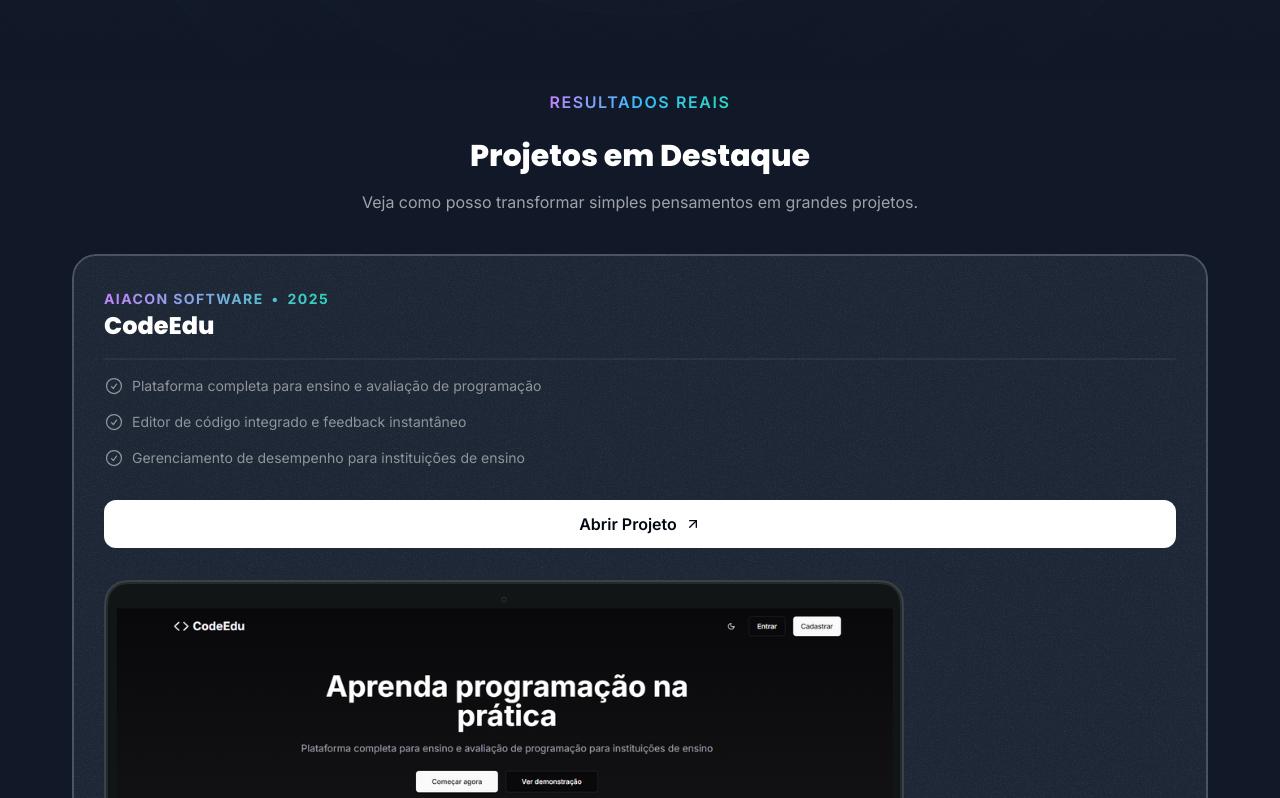
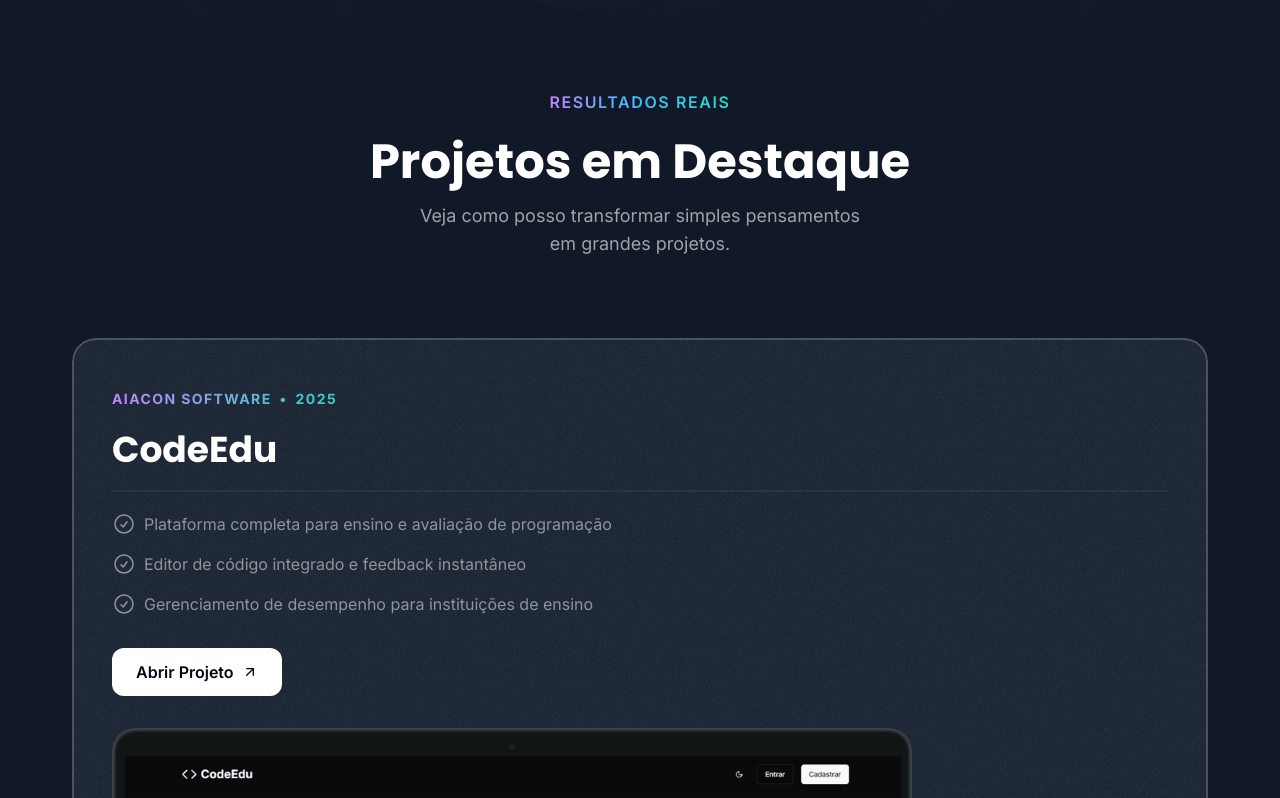
Before and after one commit to lucazolvr/portifoliosite, a Next.js app: page / in a window 1280 px wide. Shown: the part 880-1678 px from the top of the page. Built offline with nearby package versions, Linux system fonts and the light colour scheme.

Commit message:
refactor ProjectsSection for improved layout and typography; adjust font weight and enhance responsiveness

```diff
--- a/src/app/layout.tsx
+++ b/src/app/layout.tsx
@@ -9,7 +9,7 @@
 const poppins = Poppins({
   subsets: ["latin"],
   variable: "--font-serif",
-  weight: ["800"],
+  weight: ["700"],
 });
 
 export const metadata: Metadata = {
--- a/src/sections/Projects.tsx
+++ b/src/sections/Projects.tsx
@@ -4,7 +4,7 @@
 import CheckCircleIcon from "@/assets/icons/check-circle.svg";
 import ArrowUpRightIcon from "@/assets/icons/arrow-up-right.svg";
 import Image from "next/image";
-import grainImage from "@/assets/images/grain.jpg"
+import grainImage from "@/assets/images/grain.jpg";
 
 const portfolioProjects = [
   {
@@ -46,23 +46,36 @@
 ];
 
 export const ProjectsSection = () => {
-  return <section className="pb-16">
+  return (
+    <section className="pb-16">
       <div className="container">
         <div className="flex justify-center ">
           <p className="uppercase font-semibold tracking-widest bg-gradient-to-r from-purple-400 via-sky-400 to-teal-400 text-center text-transparent bg-clip-text">
             Resultados Reais
           </p>
         </div>
-      <h2 className="font-serif text-3xl text-center mt-6">Projetos em Destaque</h2>
-      <p className="text-center text-white/60 mt-4">Veja como posso transformar simples pensamentos em grandes projetos.
+        <h2 className="font-serif text-3xl md:text-5xl text-center mt-6">
+          Projetos em Destaque
+        </h2>
+        <p className="text-center md:text-lg text-white/60 mt-4 max-w-md
+          mx-auto">
+          Veja como posso transformar simples pensamentos em grandes projetos.
         </p>
-      <div className="flex flex-col mt-10 gap-20">
-        {portfolioProjects.map((project) =>(
-          <div key={project.title} className="bg-gray-800 rounded-3xl relative z-0 overflow-hidden after:z-10 after:content[''] after:absolute after:inset-0 after:outline-2 after:outline after:-outline-offset-2 after:rounded-3xl after:outline-white/20 px-8 pt-8">
-
-                <div className="absolute inset-0 -z-10 opacity-5" style={{
-                  backgroundImage: `url(${grainImage.src})`
-                }}></div>
+        <div className="mt-10 md:mt-20 flex flex-col gap-20">
+          {portfolioProjects.map((project) => (
+            <div
+              key={project.title}
+              className="bg-gray-800 rounded-3xl relative z-0 overflow-hidden
+           after:z-10 after:content[''] after:absolute after:inset-0 after:outline-2
+            after:outline after:-outline-offset-2 after:rounded-3xl after:outline-white/20
+             px-8 pt-8 md:pt-12 md:px-10 after:pointer-events-none"
+            >
+              <div
+                className="absolute inset-0 -z-10 opacity-5"
+                style={{
+                  backgroundImage: `url(${grainImage.src})`,
+                }}
+              ></div>
 
               <div className="bg-gradient-to-r from-purple-400 to-teal-400 inline-flex gap-2 font-bold uppercase tracking-widest text-sm text-transparent bg-clip-text">
                 <span>{project.company}</span>
@@ -70,27 +83,32 @@
                 <span>{project.year}</span>
               </div>
 
-              <h3 className="font-serif text-2xl">{project.title}</h3>
-              <hr className="border-t-2 border-white/5 mt-4"/>
-              <ul className="flex flex-col gap-4 mt-4">
-                {project.results.map((result) =>(
+              <h3 className="font-serif text-2xl mt-2 md:mt-5 md:text-4xl">{project.title}</h3>
+              <hr className="border-t-2 border-white/5 mt-4 md:mt-5" />
+              <ul className="flex flex-col gap-4 mt-4 md:mt-5">
+                {project.results.map((result) => (
                   // eslint-disable-next-line react/jsx-key
-                  <li className="flex gap-2 text-sm text-white/50">
-                    <CheckCircleIcon className="size-5"/>
+                  <li className="flex gap-2 text-sm md:text-base text-white/50">
+                    <CheckCircleIcon className="size-5 md:size-6" />
                     <span>{result.title}</span>
                   </li>
                 ))}
               </ul>
               <a href="{project.link}">
-              <button className="bg-white text-gray-950 h-12 w-full rounded-xl font-semibold inline-flex items-center justify-center gap-2 mt-8">
+                <button className="bg-white text-gray-950 h-12 w-full md:w-auto px-6 rounded-xl font-semibold inline-flex items-center justify-center gap-2 mt-8">
                   <span>Abrir Projeto</span>
-                <ArrowUpRightIcon className="size-4"/>
+                  <ArrowUpRightIcon className="size-4" />
                 </button>
               </a>
-              <Image src={project.image} alt={project.title} className="mt-8 -mb-4"/>
+              <Image
+                src={project.image}
+                alt={project.title}
+                className="mt-8 -mb-4"
+              />
             </div>
           ))}
         </div>
       </div>
-  </section>;
+    </section>
+  );
 };
```
Lines whose indentation alone changed are shown as unchanged.
